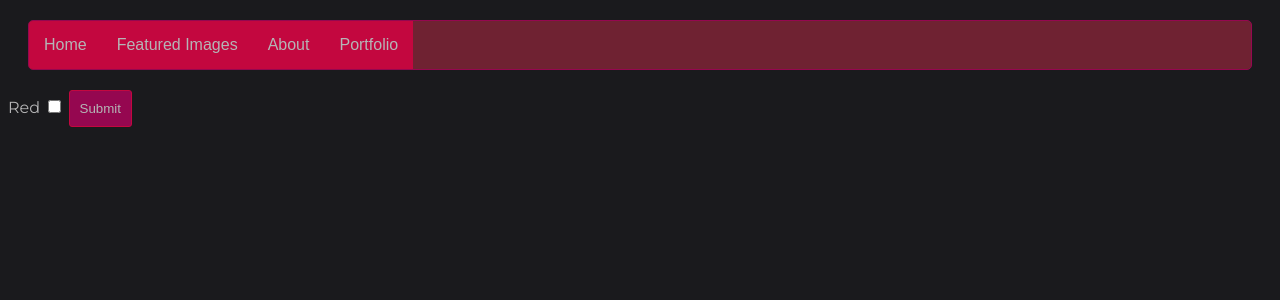
After one commit to openJCD/site, a Flask app: page /form_test_page_1 in a window 1280 px wide. The commit adds this page. Shown: the top 300 px of the page. Run offline with Flask 2, Linux system fonts and the light colour scheme.

Commit message:
began implementing basic tag system

```diff
--- a/DofE_Site/routes.py
+++ b/DofE_Site/routes.py
@@ -1,4 +1,4 @@
-from flask import render_template, url_for
+from flask import render_template, url_for, request, flash, redirect
 from DofE_Site import app
 
 posts = [
@@ -74,3 +74,10 @@ def portfolio():
 @app.route('/about')
 def about():
     return render_template("about.html")
+
+@app.route("/form_test_page_1", methods=('GET', 'POST'))
+def test():
+    if request.method == 'POST':
+        red_tag = request.form['red_tag']
+
+    return render_template("test.html")
--- a/DofE_Site/templates/layout.html
+++ b/DofE_Site/templates/layout.html
@@ -185,6 +185,17 @@
         }
 
         /*end portfolio code*/
+
+        .styled-button {
+            padding: calc(var(--standard-margin)/2);
+            border: 1px solid var(--primary-foreground-colour);
+            border-radius: 3px;
+            background-color: var(--secondary-foreground-colour);
+            color: var(--primary-text-colour);
+        }
+        .styled-button:hover {
+            background-color: var(--primary-hover-colour);
+        }
     </style>
 </head>
 <body>
--- /dev/null
+++ b/DofE_Site/templates/test.html
@@ -0,0 +1,12 @@
+{% extends 'layout.html' %}
+{% block content %}
+    <form method="post">
+        <label for="red_tag">Red</label>
+        <input type="checkbox" name="red_tag"
+            value="{{ request.form['title'] }}">
+
+        <button type="submit" class="styled-button">
+            Submit
+        </button>
+    </form>
+{% endblock content %}
```
